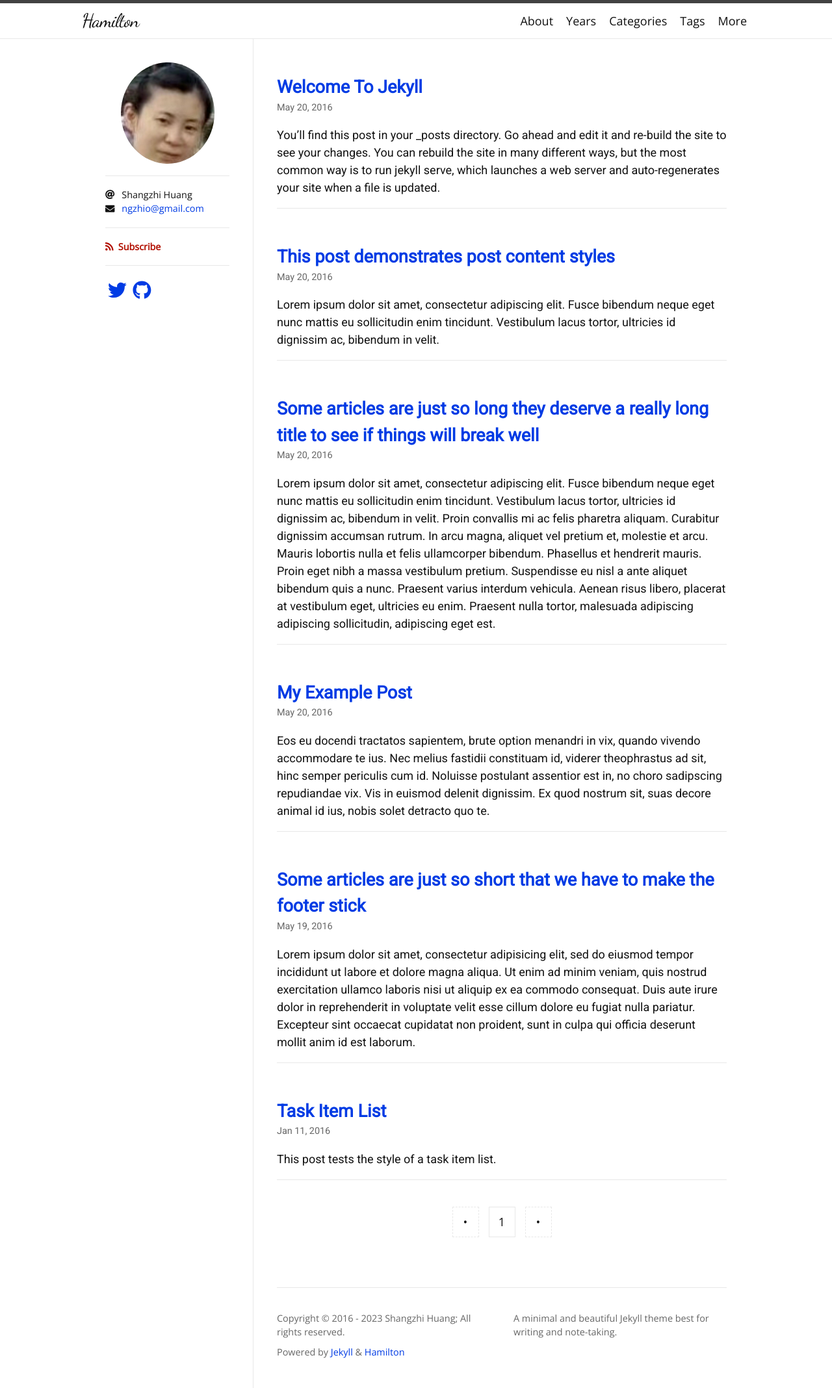
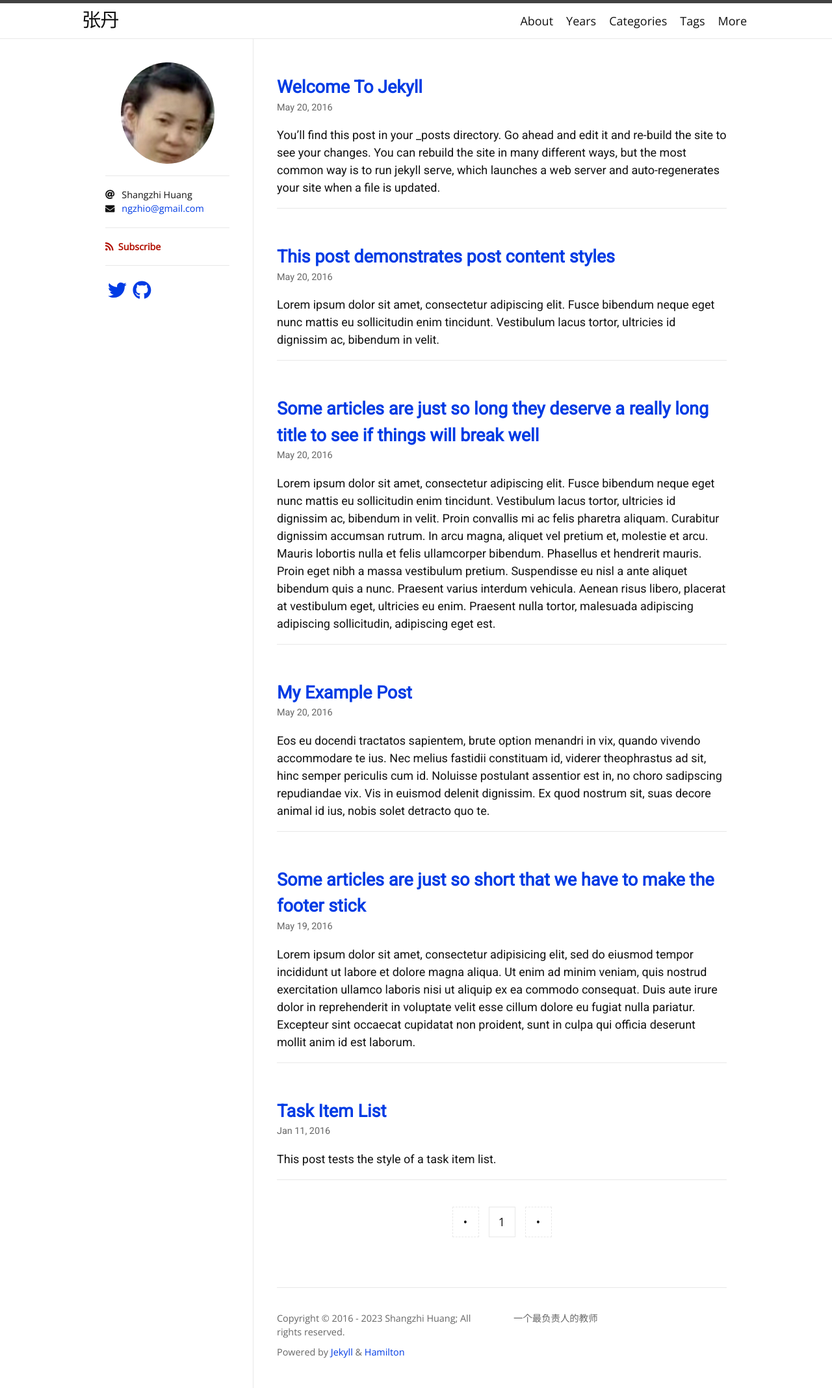
Before and after one commit to XiuhengWu/ZhangDan805.github.io, a Jekyll site: the page built from index.html, in a window 1280 px wide. Shown: the whole page at 65% size. Built offline with Jekyll 4.4.1, drawn with Linux system fonts in a browser that asks for light colours; nearby versions of some CDN libraries; some web fonts are replaced; the list of posts is cut into pages by our own code.

Commit message:
Update _config.yml

```diff
--- a/_config.yml
+++ b/_config.yml
@@ -1,5 +1,5 @@
-title: Hamilton
-description: A minimal and beautiful Jekyll theme best for writing and note-taking.
+title: 张丹
+description: 一个最负责人的教师
 author: Shangzhi Huang
 avatar: /logo.png
 email: ngzhio@gmail.com
```
